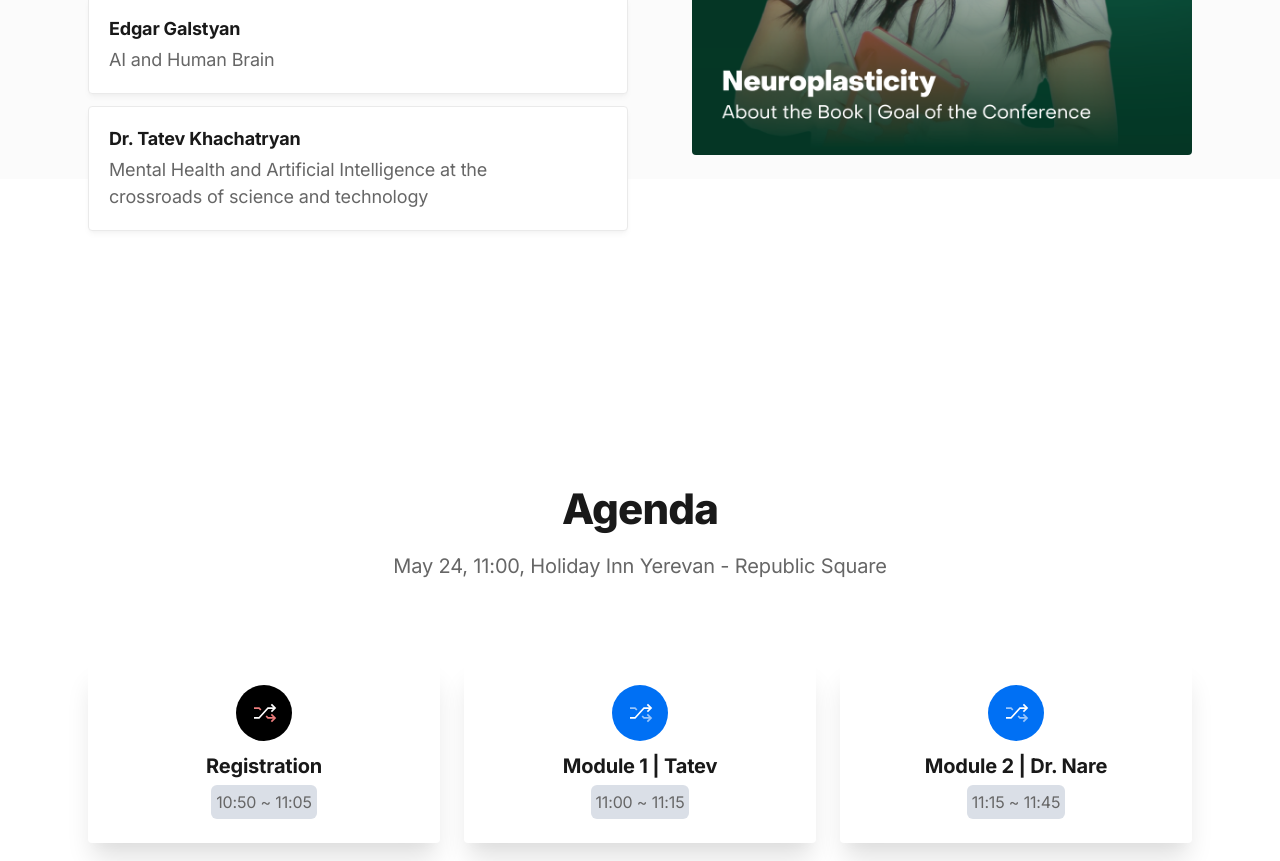
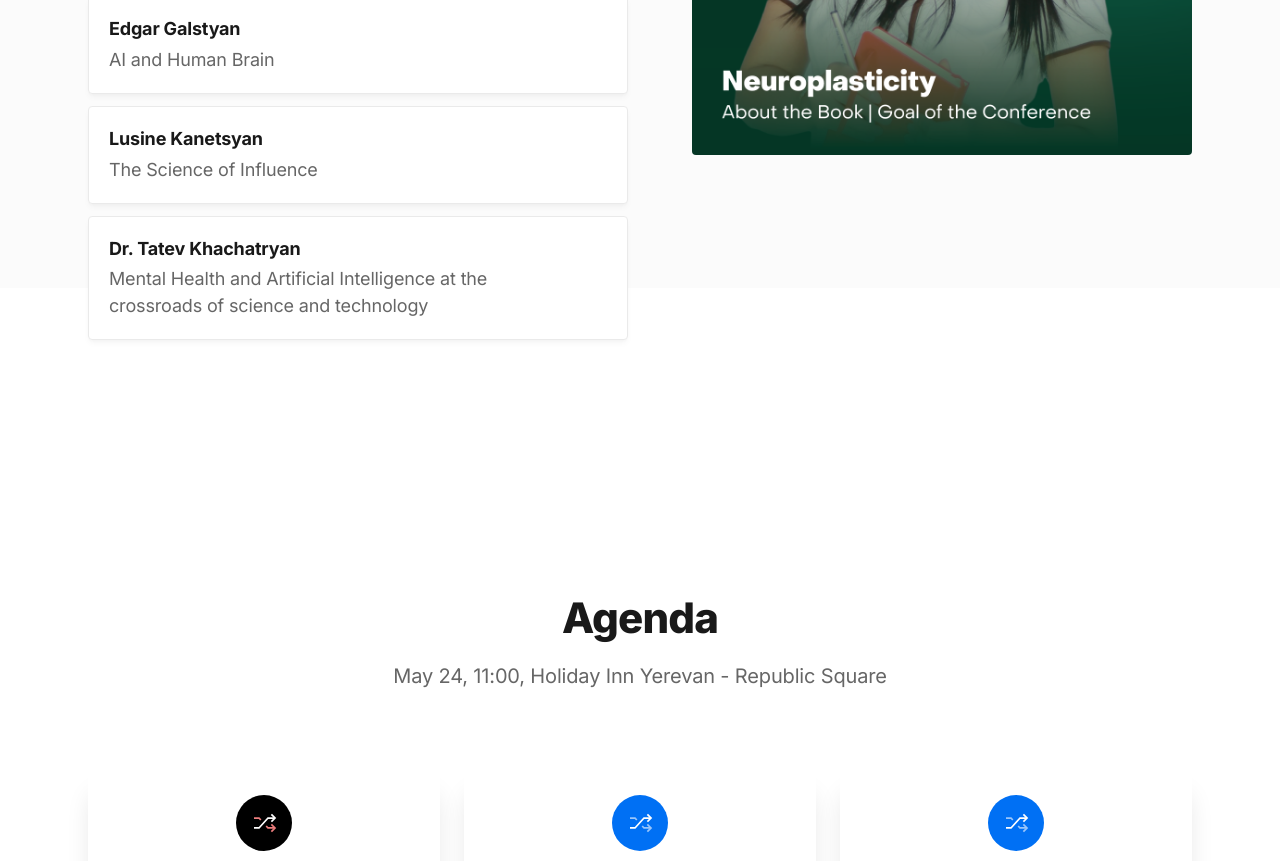
Before and after one commit to Aram9622/tatev-project, a Next.js app: page / in a window 1280 px wide. Shown: the part 1860-2721 px from the top of the page. Built offline with nearby package versions, Linux system fonts and the light colour scheme.

Commit message:
add lusine

```diff
--- a/components/features.tsx
+++ b/components/features.tsx
@@ -9,7 +9,7 @@ import edgar from '@/public/images/speakers2/Edgar.png'
 import nare from '@/public/images/speakers2/Nare.png'
 import pavel from '@/public/images/speakers2/pavel.png'
 import dr_tatev from '@/public/images/speakers2/dr_Tatev.png'
-
+import lusine from '@/public/images/speakers2/lusine.jpeg'
 export default function Features() {
   const speakers = [
     {
@@ -41,6 +41,12 @@ export default function Features() {
       name: "Edgar Galstyan",
       role: "AI and Human Brain",
       image: edgar,
+    },
+    {
+      id: 7,
+      name: "Lusine Kanetsyan",
+      role: "The Science of Influence",
+      image: lusine,
     },
     {
       id: 6,
--- a/components/testimonials.tsx
+++ b/components/testimonials.tsx
@@ -4,7 +4,7 @@ import mindful from '@/public/images/partners2/Mindful_logo.png'
 import notemote from '@/public/images/partners2/Notemote_Logo.svg'
 export default function Testimonials() {
   const partners = [
-    { name: "Balance", url: "", image: balance },
+    { name: "Balance", url: "https://www.instagram.com/balancemarketing.studio?igsh=MWE5NzRzd3dqODlmYQ==", image: balance },
     { name: "Mindful", url: "https://www.instagram.com/mindful.arm/", image: mindful },
     { name: "Notemote", url: "https://www.notemote.am/", image: notemote }
   ];
```
Also changed, not shown: public/images/speakers2/lusine.jpeg (added).
